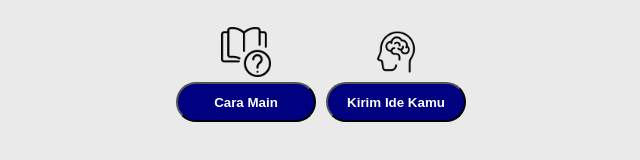
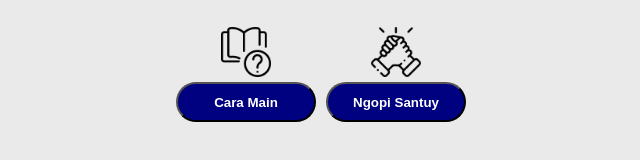
Before and after one commit to vickyvaf/quiz-awikwok, a website: page index.html in a window 1280 px wide. Shown: the part 438-598 px from the top of the page, 319-959 px from the left. Drawn offline with Linux system fonts and the light colour scheme; some packages are replaced by stand-ins of ours; a script that the page names is missing.

Commit message:
add donate link

```diff
--- a/index.html
+++ b/index.html
@@ -30,8 +30,8 @@
                     <button onclick="caraMain()">Cara Main</button>
                 </div>
                 <div class="option-link">
-                    <img src="img/ide.png" alt="level-icon">
-                    <button>Kirim Ide Kamu</button>
+                    <img src="img/support.png" alt="level-icon">
+                    <button><a href="https://saweria.co/vickyvaf">Ngopi Santuy</a></button>
                 </div>
             </div>
         </div>
--- a/style.css
+++ b/style.css
@@ -168,3 +168,8 @@ button {
 .quiz-level-2 > p {
     margin: 20px auto;
 }
+
+a {
+    text-decoration: none;
+    color: white;
+}
```
Also changed, not shown: img/support.png (added).
